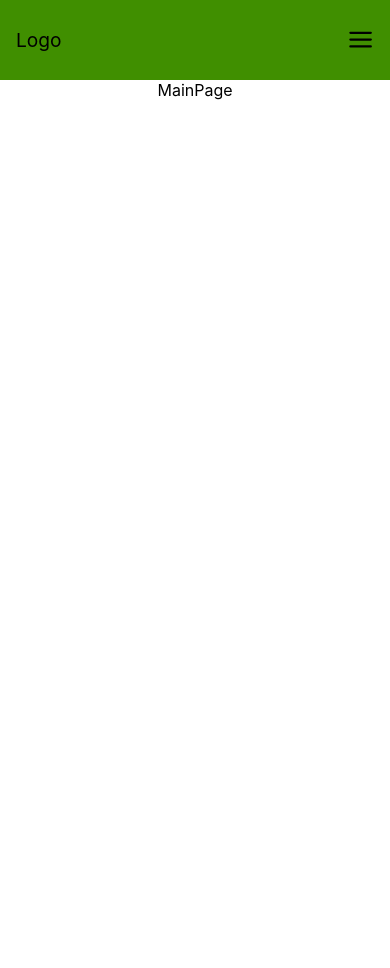
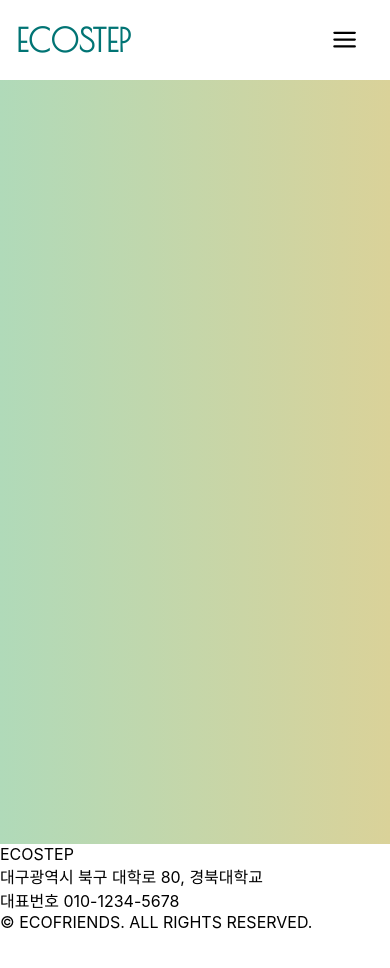
Before and after one commit to 2021echo-friends/homepage, a React (Create React App) app: page / in a window 390 px wide. Shown: the top 968 px of the page. Before the commit the page ends 844 px from the top, so only its background shows below. Built offline with nearby package versions, Linux system fonts and the light colour scheme.

Commit message:
Responsive Navbar, Add footer

```diff
--- a/src/App.css
+++ /dev/null
@@ -1,38 +0,0 @@
-.App {
-  text-align: center;
-}
-
-.App-logo {
-  height: 40vmin;
-  pointer-events: none;
-}
-
-@media (prefers-reduced-motion: no-preference) {
-  .App-logo {
-    animation: App-logo-spin infinite 20s linear;
-  }
-}
-
-.App-header {
-  background-color: #282c34;
-  min-height: 100vh;
-  display: flex;
-  flex-direction: column;
-  align-items: center;
-  justify-content: center;
-  font-size: calc(10px + 2vmin);
-  color: white;
-}
-
-.App-link {
-  color: #61dafb;
-}
-
-@keyframes App-logo-spin {
-  from {
-    transform: rotate(0deg);
-  }
-  to {
-    transform: rotate(360deg);
-  }
-}
--- a/src/App.js
+++ b/src/App.js
@@ -1,17 +1,21 @@
-import './App.css';
-import {BrowserRouter as Router, Route, Switch } from 'react-router-dom';
+import { BrowserRouter as Router, Route, Switch } from 'react-router-dom';
 import Navbar from './Navbar/Navbar';
+import Footer from './Footer/Footer';
 import MainPage from './MainPage/MainPage';
+import React from 'react';
 
 function App() {
   return (
-    <div className="App">
-      <Router>
-        <Navbar/>
-        <Switch>
-          <Route path="/" component={MainPage}/>
-        </Switch>
-      </Router>
+    <div>
+      <Navbar />
+      <div>
+        <Router>
+          <Switch>
+            <Route path="/" component={MainPage} />
+          </Switch>
+        </Router>
+      </div>
+      <Footer/>
     </div>
   );
 }
--- /dev/null
+++ b/src/Footer/Footer.js
@@ -0,0 +1,23 @@
+import './Footer.css';
+import React from 'react';
+
+function Footer() {
+    return (
+        <div style={{height: '200px'}}>
+            <div>
+                ECOSTEP
+            </div>
+            <div>
+                대구광역시 북구 대학로 80, 경북대학교
+            </div>
+            <div>
+                대표번호 010-1234-5678
+            </div>
+            <div>
+                © ECOFRIENDS. ALL RIGHTS RESERVED.
+            </div>
+        </div>
+    )
+}
+
+export default Footer
--- /dev/null
+++ b/src/MainPage/MainPage.css
@@ -0,0 +1,7 @@
+.main_container {
+    width: 100%;
+    min-height: 100vh;
+    background: #DAD299;  /* fallback for old browsers */
+    background: -webkit-linear-gradient(to right, #B0DAB9, #DAD299);  /* Chrome 10-25, Safari 5.1-6 */
+    background: linear-gradient(to right, #B0DAB9, #DAD299); /* W3C, IE 10+/ Edge, Firefox 16+, Chrome 26+, Opera 12+, Safari 7+ */
+}
--- a/src/MainPage/MainPage.js
+++ b/src/MainPage/MainPage.js
@@ -1,9 +1,10 @@
+import './MainPage.css'
 import React from 'react';
 
 function MainPage() {
     return (
-        <div>
-            MainPage
+        <div className="main_container">
+
         </div>
     )
 }
--- a/src/Navbar/Navbar.css
+++ b/src/Navbar/Navbar.css
@@ -1,7 +1,13 @@
+@import url('https://fonts.googleapis.com/css2?family=Fredoka+One&family=Poiret+One&display=swap');
+
 .navbar {
+    position: fixed;
+    top: 0;
+    left: 0;
+    right: 0;
+    background: white;
     height: 80px;
     width: 100%;
-    background: rgb(64, 143, 0);
     color: black;
     display: flex;
     justify-content: space-between;
@@ -9,14 +15,14 @@
     font-size: 1.2rem;
 }
 
-.nav-toggleBtn {
-    display: none;
-}
-
 .nav-logo {
+    /* font-family: 'Fredoka One', cursive; */
+    font-family: 'Poiret One', cursive;
+    font-size: 2rem;
+    font-weight: 900;
+    color: rgb(1, 116, 116);
     text-decoration: none;
-    color: black;
-    padding-left: 1rem;
+    margin-left: 10rem;
 }
 
 .nav-links {
@@ -24,6 +30,7 @@
     grid-template-columns: repeat(4, auto);
     grid-gap: 50px;
     list-style: none;
+    margin-right: 10rem;
 }
 
 .nav-link {
@@ -44,21 +51,33 @@
 }
 
 
-@media screen and (max-width: 768px) {
-    .navbar {
-        position: relative;
-    }
+@media screen and (max-width: 900px) {
+
 
     .nav-links {
         display: flex;
         flex-direction: column;
+        position: absolute;
+        text-align: center;
+        width: 100%;
+        top: -500%;
+        margin: 0;
+        transition: 0.5s all;
+        padding: 0 0 30px;
     }
 
-    .nav-link {
-        display: none;
+    .nav-links.active {
+        background: white;
+        position: fixed;
+        top: 80px;
+    }
+
+    .nav-logo {
+        margin-left: 1rem;
     }
 
     .nav-icon {
         display: flex;
+        margin-right: 1rem;
     }
 }
--- a/src/Navbar/Navbar.js
+++ b/src/Navbar/Navbar.js
@@ -5,26 +5,34 @@ import { FiMenu, FiX } from 'react-icons/fi';
 
 function Navbar() {
     const [isToggled, setisToggled] = useState(false);
+    const onclick = () => {
+        setisToggled(false);
+    }
 
     return (
        <nav className="navbar">
-           <Link to="/" className="nav-logo">
-               Logo
+           <Link to="/" className="nav-logo" onClick={onclick}>
+               ECOSTEP
            </Link>
-           <ul className="nav-links">
+           <ul className={isToggled ? 'nav-links active':'nav-links'}>
                <li className="nav-item">
-                   <Link to="/" className="nav-link">
+                   <Link to="/" className="nav-link" onClick={onclick}>
                        어플 소개
                    </Link>
                </li>
                <li className="nav-item">
-                   <Link to="/" className="nav-link">
+                   <Link to="/" className="nav-link" onClick={onclick}>
                        현황
                    </Link>
                </li>
                <li className="nav-item">
-                   <Link to="/" className="nav-link">
+                   <Link to="/" className="nav-link" onClick={onclick}>
                        관련 행사
+                   </Link>
+               </li>
+               <li className="nav-item">
+                   <Link to="/" className="nav-link" onClick={onclick}>
+                       문의
                    </Link>
                </li>
            </ul>
```
Also changed, not shown: src/Footer/Footer.css (added).
